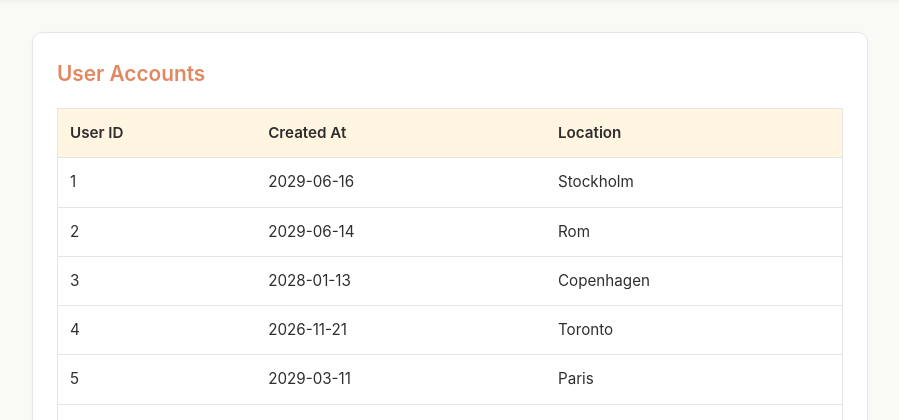
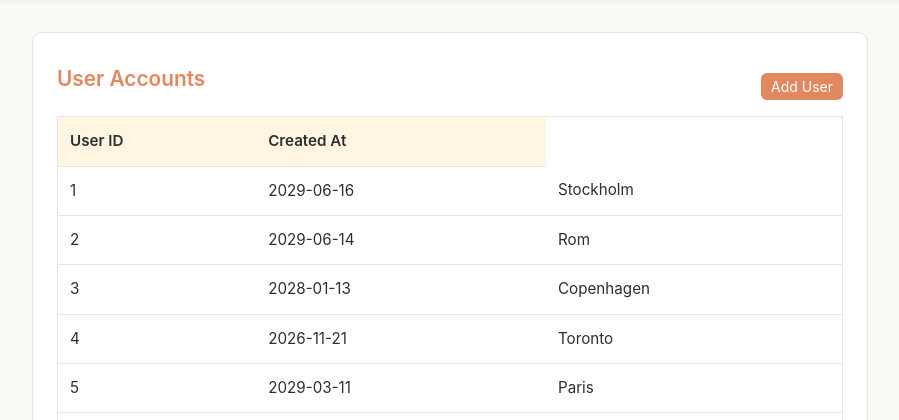
Before and after one commit to maxcolliander/SunBuddyDB, a Flask app: page / in a window 1280 px wide. Shown: the part 70-490 px from the top of the page, without its empty margins (190-1089 px from the left). Run offline with Flask 3, Linux system fonts and the light colour scheme.

```diff
--- a/backend/app.py
+++ b/backend/app.py
@@ -1,7 +1,9 @@
-from flask import Flask, render_template
+from flask import Flask, render_template, jsonify, request
 import os
 import mysql.connector
 from dotenv import load_dotenv
+import data_simulation
+
 
 load_dotenv()
 
@@ -24,6 +26,68 @@ def get_connection():
 def index():
     return render_template('index.html')
 
+@app.route('/randomize-user', methods=['POST'])
+def randomize_user():
+    """Generate random user data."""
+    try:
+
+        user = data_simulation.simulate_useraccount()
+        user_data = {
+            "user_id": user[0],
+            "skin_type": user[1],
+            "created_at": user[2],
+        }
+        print(f"User data: {user_data}")
+        return jsonify(user_data)
+    except Exception as e:
+        print(f"Error in /randomize-user: {e}")
+        return jsonify({"error": str(e)}), 500
+
+@app.route('/add-user', methods=['POST'])
+def add_user():
+    """Insert a new user into the useraccount table."""
+    try:
+        data = request.get_json()
+        user_id = data['user_id']
+        skin_type = data['skin_type']
+        created_at = data['created_at']
+
+        conn = get_connection()
+        cursor = conn.cursor()
+
+        # Insert into progressData table
+        cursor.execute("""
+            INSERT INTO progressData (progress_id, tan_level, date)
+            VALUES (%s, %s, %s)
+        """, (user_id, None, None))  # Default tan_level is 0
+
+        # Insert into preferences table
+        cursor.execute("""
+            INSERT INTO preferences (preferences_id, min_time, max_time, weight_time, min_temp, max_temp, weight_temp, min_uv, max_uv, weight_uv)
+            VALUES (%s, %s, %s, %s, %s, %s, %s, %s, %s, %s)
+        """, (user_id, None, None, None, None, None, None, None, None, None))  # Default preferences
+
+        cursor.execute("""
+            INSERT INTO session (session_id, location, date, start_time, end_time, is_scheduled)
+            VALUES (%s, %s, %s, %s, %s, %s)
+        """, (user_id, None, None, None, None, None))  # Default session values
+
+
+        # Insert into useraccount table
+        cursor.execute("""
+            INSERT INTO useraccount (user_id, skin_type, created_at, progress_id, preferences_id, session_id)
+            VALUES (%s, %s, %s, %s, %s, %s)
+        """, (user_id, skin_type, created_at, user_id, user_id, user_id))
+
+        conn.commit()
+        cursor.close()
+        conn.close()
+
+        return jsonify({"success": True}), 200
+    except Exception as e:
+        print(f"Error in /add-user: {e}")
+        return jsonify({"success": False, "error": str(e)}), 500
+
 if __name__ == '__main__':
     try:
         conn = get_connection()
--- a/backend/queries.sql
+++ b/backend/queries.sql
@@ -29,7 +29,7 @@ CREATE TABLE session (
 CREATE TABLE useraccount (
   user_id INT PRIMARY KEY,
   skin_type INT,
-  created_at TIMESTAMP,
+  created_at DATE,
   progress_id INT NOT NULL,
   preferences_id INT NOT NULL,
   session_id INT NOT NULL,
@@ -55,5 +55,3 @@ CREATE TABLE notifications (
   is_read BOOLEAN,
   FOREIGN KEY (user_id) REFERENCES useraccount(user_id)
 );
-
-INSERT
--- a/static/script.js
+++ b/static/script.js
@@ -39,3 +39,170 @@ fetch('../users.json')
   .catch(err => {
     console.error("Failed to load users.json:", err);
   });
+
+const modal = document.getElementById('addUserModal');
+const addUserButton = document.getElementById('addUserButton');
+const closeButton = document.querySelector('.close-button');
+const addUserForm = document.getElementById('addUserForm');
+
+// Open the modal
+addUserButton.addEventListener('click', () => {
+  modal.style.display = 'block';
+});
+
+// Close the modal
+closeButton.addEventListener('click', () => {
+  modal.style.display = 'none';
+});
+
+// Close the modal when clicking outside of it
+window.addEventListener('click', (event) => {
+  if (event.target === modal) {
+    modal.style.display = 'none';
+  }
+});
+
+// Handle form submission
+addUserForm.addEventListener('submit', (event) => {
+  event.preventDefault();
+
+  const userId = document.getElementById('userId').value;
+  const skinType = document.getElementById('skinType').value;
+  const createdAt = document.getElementById('createdAt').value;
+
+  if (userId && skinType && createdAt) {
+    fetch('/add-user', {
+      method: 'POST',
+      headers: {
+        'Content-Type': 'application/json',
+      },
+      body: JSON.stringify({
+        user_id: userId,
+        skin_type: skinType,
+        created_at: createdAt,
+      }),
+    })
+      .then((response) => response.json())
+      .then((data) => {
+        if (data.success) {
+          const table = document.getElementById('userTable');
+
+          // Create the main row
+          const row = document.createElement('tr');
+          row.innerHTML = `
+            <td>${userId}</td>
+            <td>${createdAt}</td>
+          `;
+
+          // Create the expandable detail row
+          const detailRow = document.createElement('tr');
+          detailRow.style.display = 'none';
+          detailRow.classList.add('detail-row');
+          detailRow.innerHTML = `
+            <td colspan="3">
+              <div class="user-details">
+                <p><strong>Skin Type:</strong> ${skinType}</p>
+                <p><strong>Session:</strong> Not available</p>
+                <p><strong>Progress:</strong> Not available</p>
+                <p><strong>Preferences:</strong> Not available</p>
+              </div>
+            </td>
+          `;
+
+          // Toggle expansion on click
+          row.addEventListener('click', () => {
+            detailRow.style.display = detailRow.style.display === 'none' ? 'table-row' : 'none';
+          });
+
+          // Add both rows to the table
+          table.appendChild(row);
+          table.appendChild(detailRow);
+
+          alert('User added successfully!');
+          modal.style.display = 'none';
+          addUserForm.reset();
+        } else {
+          alert(`Failed to add user: ${data.error}`);
+        }
+      })
+      .catch((error) => {
+        console.error('Error adding user:', error);
+        alert('Failed to add user.');
+      });
+  } else {
+    alert('All fields are required to add a user.');
+  }
+});
+
+const randomizeUserButton = document.getElementById('randomizeUserButton');
+
+// Handle randomize user data button click
+randomizeUserButton.addEventListener('click', () => {
+  fetch('/randomize-user', { method: 'POST' })
+    .then(response => response.json())
+    .then(data => {
+      console.log('Randomized User Data:', data);
+     if (data.user_id && data.skin_type && data.created_at) {
+        alert(`Randomized User Data:\nUser ID: ${data.user_id}\nSkin Type: ${data.skin_type}\nCreated At: ${data.created_at}`);
+
+        // Optionally, populate the form fields with the randomized data
+        document.getElementById('userId').value = data.user_id;
+        document.getElementById('skinType').value = data.skin_type;
+        document.getElementById('createdAt').value = data.created_at.split(' ');
+      } else {
+        alert('Incomplete data received from the server.');
+      }
+    })
+    .catch(error => {
+      console.error('Error randomizing user data:', error);
+      alert('Failed to randomize user data.');
+    });
+});
+
+addUserForm.addEventListener('submit', (event) => {
+  event.preventDefault();
+
+  const userId = document.getElementById('userId').value;
+  const skinType = document.getElementById('skinType').value;
+  const createdAt = document.getElementById('createdAt').value;
+
+  if (userId && skinType && createdAt) {
+    fetch('/add-user', {
+      method: 'POST',
+      headers: {
+        'Content-Type': 'application/json',
+      },
+      body: JSON.stringify({
+        user_id: userId,
+        skin_type: skinType,
+        created_at: createdAt,
+      }),
+    })
+      .then((response) => response.json())
+      .then((data) => {
+        if (data.success) {
+          // Add the new user to the table dynamically
+          const table = document.getElementById('userTable');
+          const row = document.createElement('tr');
+          row.innerHTML = `
+            <td>${userId}</td>
+            <td>${createdAt}</td>
+            <td>${skinType}</td>
+          `;
+          table.appendChild(row);
+
+          alert('User added successfully!');
+          modal.style.display = 'none';
+          addUserForm.reset();
+        } else {
+          alert(`Failed to add user: ${data.error}`);
+        }
+      })
+      .catch((error) => {
+        console.error('Error adding user:', error);
+        alert('Failed to add user.');
+      });
+  } else {
+    alert('All fields are required to add a user.');
+  }
+});
--- a/static/style.css
+++ b/static/style.css
@@ -132,3 +132,79 @@ button:hover {
   color: var(--text);
   line-height: 1.4;
 }
+
+.heading-container {
+  display: flex;
+  align-items: center;
+  justify-content: space-between;
+  margin-bottom: 10px;
+}
+
+.heading-container h2 {
+  margin: 0;
+}
+
+.heading-container button {
+  padding: 5px 10px;
+  font-size: 14px;
+  cursor: pointer;
+}
+
+/* Modal styles */
+.modal {
+  display: none; /* Hidden by default */
+  position: fixed;
+  z-index: 1000;
+  left: 0;
+  top: 0;
+  width: 100%;
+  height: 100%;
+  overflow: auto;
+  background-color: rgba(0, 0, 0, 0.5); /* Black background with opacity */
+}
+
+.modal-content {
+  background-color: #fff;
+  margin: 10% auto;
+  padding: 20px;
+  border-radius: 5px;
+  width: 50%;
+  box-shadow: 0 4px 8px rgba(0, 0, 0, 0.2);
+}
+
+.modal-content h2 {
+  margin-top: 0;
+}
+
+.modal-content label {
+  display: block;
+  margin: 10px 0 5px;
+}
+
+.modal-content input {
+  width: 100%;
+  padding: 8px;
+  margin-bottom: 10px;
+  border: 1px solid #ccc;
+  border-radius: 4px;
+}
+
+.modal-content button {
+  padding: 10px 20px;
+  background-color: #007bff;
+  color: #fff;
+  border: none;
+  border-radius: 4px;
+  cursor: pointer;
+}
+
+.modal-content button:hover {
+  background-color: #0056b3;
+}
+
+.close-button {
+  float: right;
+  font-size: 20px;
+  font-weight: bold;
+  cursor: pointer;
+}
--- a/templates/index.html
+++ b/templates/index.html
@@ -13,14 +13,17 @@
   </header>
 
   <main>
+
     <section id="users">
-      <h2>User Accounts</h2>
+      <div class="heading-container">
+        <h2>User Accounts</h2>
+        <button id="addUserButton">Add User</button>
+      </div>
       <table>
         <thead>
           <tr>
             <th>User ID</th>
             <th>Created At</th>
-            <th>Location</th>
           </tr>
         </thead>
         <tbody id="userTable">
@@ -29,7 +32,34 @@
     </section>
 
   </main>
+  <div id="addUserModal" class="modal">
+    <div class="modal-content">
+      <span class="close-button">&times;</span>
+      <h2>Add User</h2>
+      <form id="addUserForm">
+        <label for="userId">User ID:</label>
+        <input type="text" id="userId" name="userId" required>
 
+      <label for="skinType">Skin Type:</label>
+      <select id="skinType" name="skinType" required>
+        <option value="" disabled selected>Select Skin Type</option>
+        <option value="1">1</option>
+        <option value="2">2</option>
+        <option value="3">3</option>
+        <option value="4">4</option>
+        <option value="5">5</option>
+        <option value="6">6</option>
+        <option value="unknown">Don't know</option>
+      </select>
+
+        <label for="createdAt">Created At:</label>
+        <input type="date" id="createdAt" name="createdAt" required>
+
+        <button type="submit">Add User</button>
+      </form>
+      <button id="randomizeUserButton">Randomize User Data</button>
+    </div>
+  </div>
   <script src="{{ url_for('static', filename='script.js') }}"></script>
 </body>
 </html>
```
Also changed, not shown: backend/data_simulation.py (+6 -6 lines).
